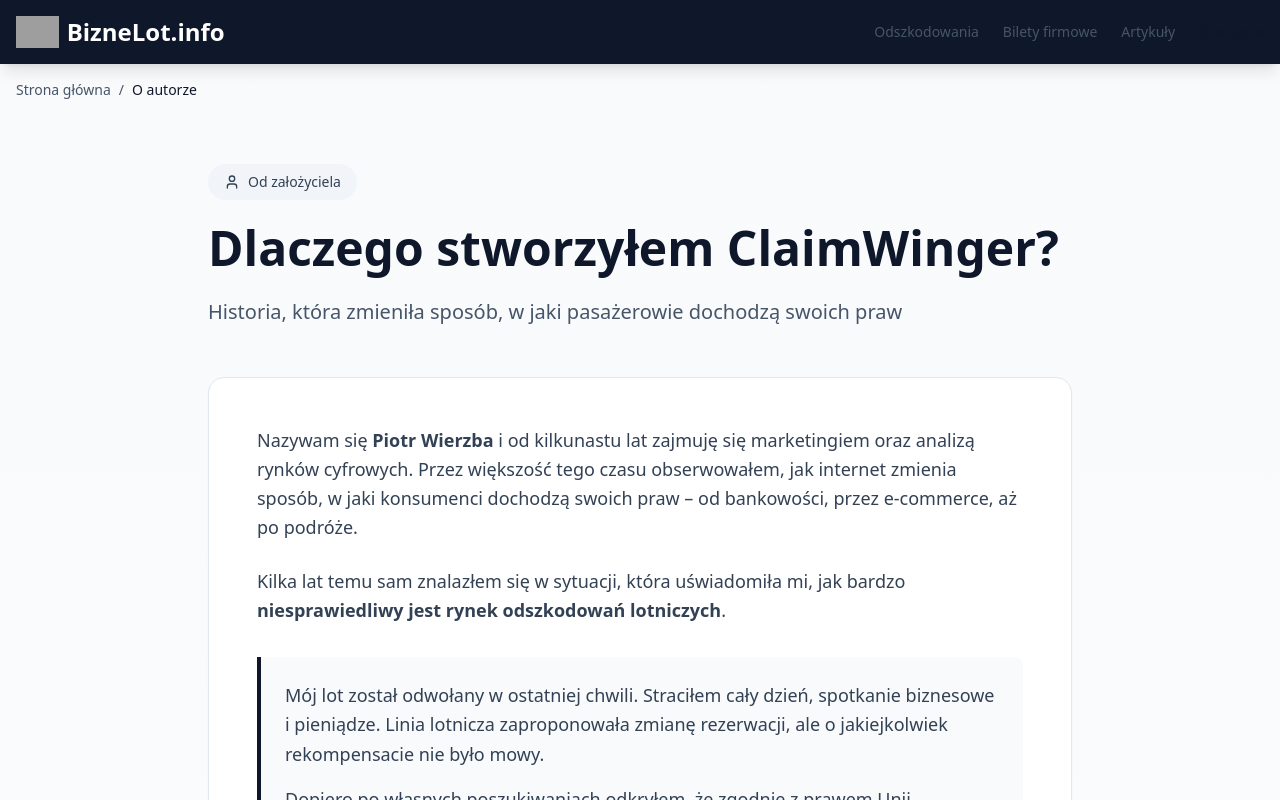
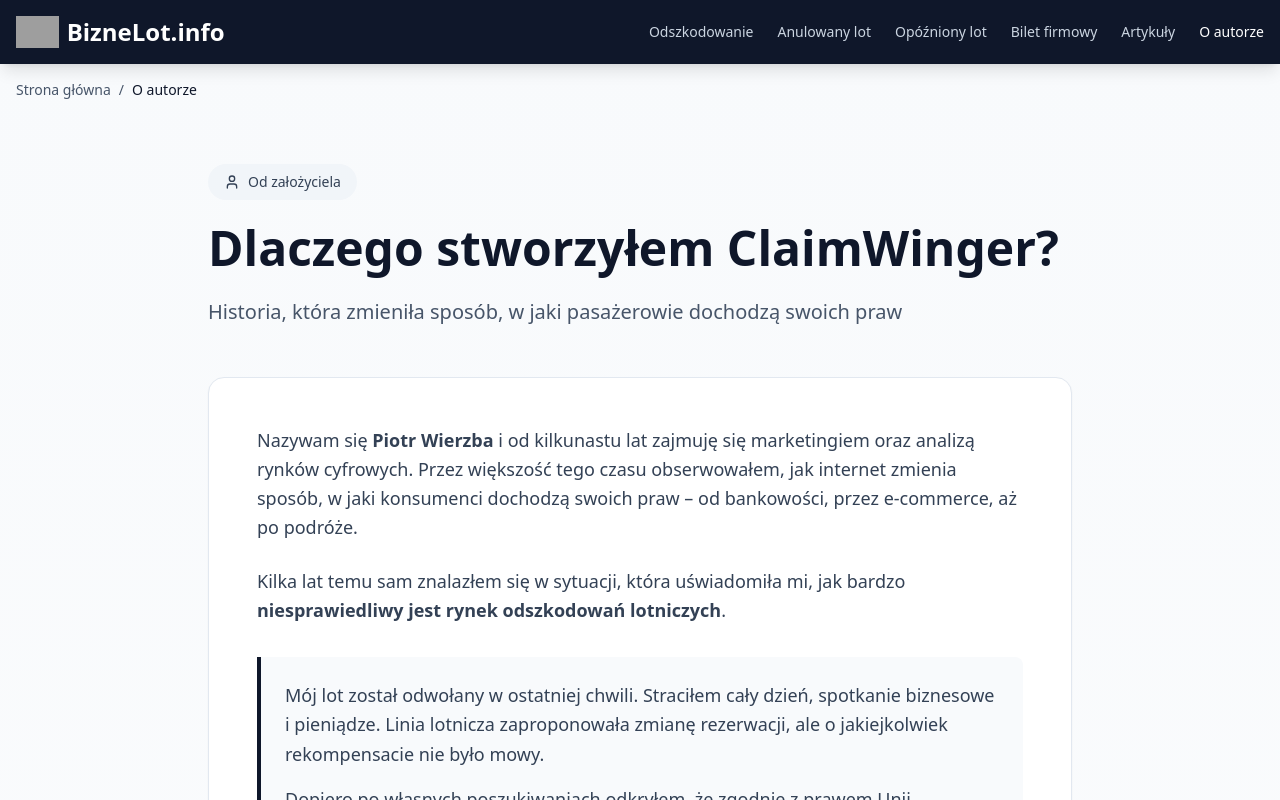
Before and after one commit to totawierzba-star/sg-6609a54d-9b8a-4031-afea-a06b0b5e1095-1773721747, a Next.js app: page /o-autorze in a window 1280 px wide. Shown: the top 800 px of the page. Built offline with nearby package versions, Linux system fonts and the light colour scheme; grey boxes are pictures that could not be loaded.

Commit message:
fix(i18n): Add missing translation keys and CTA section

```diff
--- /dev/null
+++ b/src/components/Navigation.tsx
@@ -0,0 +1,84 @@
+import Link from "next/link";
+import { useRouter } from "next/router";
+import { Plane } from "lucide-react";
+import { Button } from "@/components/ui/button";
+import { LanguageSwitcher } from "@/components/LanguageSwitcher";
+import { MobileNav } from "@/components/MobileNav";
+import { useLocale } from "@/contexts/LocaleContext";
+import { translations } from "@/lib/translations";
+
+export function Navigation() {
+  const router = useRouter();
+  const { locale } = useLocale();
+  const t = translations[locale];
+
+  const isActive = (path: string) => router.pathname === path;
+
+  return (
+    <header className="fixed top-0 left-0 right-0 z-50 bg-slate-900/95 backdrop-blur-sm border-b border-slate-800">
+      <div className="container mx-auto px-4">
+        <div className="flex items-center justify-between h-16">
+          <Link href="/" className="flex items-center gap-2 text-white hover:text-blue-400 transition-colors">
+            <Plane className="w-6 h-6" />
+            <span className="font-bold text-xl">BiznesLot</span>
+          </Link>
+
+          <nav className="hidden md:flex items-center gap-6">
+            <Link
+              href="/odszkodowanie-lot-sluzbowy"
+              className={isActive("/odszkodowanie-lot-sluzbowy") ? "text-white font-medium" : "text-slate-300 hover:text-white transition-colors"}
+            >
+              {t.nav.compensation}
+            </Link>
+            <Link
+              href="/opozniony-lot-delegacja"
+              className={isActive("/opozniony-lot-delegacja") ? "text-white font-medium" : "text-slate-300 hover:text-white transition-colors"}
+            >
+              {t.nav.delayedFlight}
+            </Link>
+            <Link
+              href="/anulowany-lot-delegacja"
+              className={isActive("/anulowany-lot-delegacja") ? "text-white font-medium" : "text-slate-300 hover:text-white transition-colors"}
+            >
+              {t.nav.canceledFlight}
+            </Link>
+            <Link
+              href="/bilet-firmowy-prawa"
+              className={isActive("/bilet-firmowy-prawa") ? "text-white font-medium" : "text-slate-300 hover:text-white transition-colors"}
+            >
+              {t.nav.ticketRights}
+            </Link>
+            <Link
+              href="/pracodawca-a-odszkodowanie"
+              className={isActive("/pracodawca-a-odszkodowanie") ? "text-white font-medium" : "text-slate-300 hover:text-white transition-colors"}
+            >
+              {t.nav.employerCompensation}
+            </Link>
+            <Link
+              href="/artykuly"
+              className={isActive("/artykuly") || router.pathname.startsWith("/artykuly/") ? "text-white font-medium" : "text-slate-300 hover:text-white transition-colors"}
+            >
+              {t.nav.articles}
+            </Link>
+            <Link
+              href="/o-autorze"
+              className={isActive("/o-autorze") ? "text-white font-medium" : "text-slate-300 hover:text-white transition-colors"}
+            >
+              {t.nav.about}
+            </Link>
+          </nav>
+
+          <div className="flex items-center gap-4">
+            <LanguageSwitcher />
+            <Link href="https://claimwinger.com" target="_blank" rel="noopener noreferrer">
+              <Button variant="default" size="sm" className="hidden md:inline-flex bg-blue-600 hover:bg-blue-700">
+                {t.cta.checkCompensation}
+              </Button>
+            </Link>
+            <MobileNav />
+          </div>
+        </div>
+      </div>
+    </header>
+  );
+}
--- a/src/lib/translations.ts
+++ b/src/lib/translations.ts
@@ -20,6 +20,9 @@
     compensation: string;
     about: string;
     articles: string;
+  };
+  cta: {
+    checkCompensation: string;
   };
   home: {
     hero: {
@@ -82,6 +85,9 @@
       about: "O autorze",
       articles: "Artykuły",
     },
+    cta: {
+      checkCompensation: "Sprawdź odszkodowanie",
+    },
     home: {
       hero: {
         title: "Poznaj swoje prawa podczas podróży służbowych",
@@ -141,6 +147,9 @@
       about: "About",
       articles: "Articles",
     },
+    cta: {
+      checkCompensation: "Check compensation",
+    },
     home: {
       hero: {
         title: "Know Your Rights During Business Travel",
--- a/src/pages/bilet-firmowy-prawa.tsx
+++ b/src/pages/bilet-firmowy-prawa.tsx
@@ -113,22 +113,22 @@
                 BizneLot.info
               </Link>
               <nav className="hidden md:flex gap-6">
-                <Link href="/odszkodowanie-lot-sluzbowy" className="text-sm text-slate-600 hover:text-slate-900 transition-colors">
+                <Link href="/odszkodowanie-lot-sluzbowy" className="text-sm text-slate-300 hover:text-white transition-colors">
                   Odszkodowanie
                 </Link>
-                <Link href="/anulowany-lot-delegacja" className="text-sm text-slate-600 hover:text-slate-900 transition-colors">
+                <Link href="/anulowany-lot-delegacja" className="text-sm text-slate-300 hover:text-white transition-colors">
                   Anulowany lot
                 </Link>
-                <Link href="/opozniony-lot-delegacja" className="text-sm text-slate-600 hover:text-slate-900 transition-colors">
+                <Link href="/opozniony-lot-delegacja" className="text-sm text-slate-300 hover:text-white transition-colors">
                   Opóźniony lot
                 </Link>
-                <Link href="/bilet-firmowy-prawa" className="text-sm text-slate-900 font-medium">
+                <Link href="/bilet-firmowy-prawa" className="text-sm text-white font-medium">
                   Bilet firmowy
                 </Link>
-                <Link href="/artykuly" className="text-sm text-slate-600 hover:text-slate-900 transition-colors">
+                <Link href="/artykuly" className="text-sm text-slate-300 hover:text-white transition-colors">
                   Artykuły
                 </Link>
-                <Link href="/o-autorze" className="text-sm text-slate-600 hover:text-slate-900 transition-colors">
+                <Link href="/o-autorze" className="text-sm text-slate-300 hover:text-white transition-colors">
                   O autorze
                 </Link>
               </nav>
--- a/src/pages/o-autorze.tsx
+++ b/src/pages/o-autorze.tsx
@@ -90,16 +90,22 @@
                 BizneLot.info
               </Link>
               <nav className="hidden md:flex gap-6">
-                <Link href="/odszkodowanie-lot-sluzbowy" className="text-sm text-slate-600 hover:text-slate-900 transition-colors">
-                  Odszkodowania
+                <Link href="/odszkodowanie-lot-sluzbowy" className="text-sm text-slate-300 hover:text-white transition-colors">
+                  Odszkodowanie
                 </Link>
-                <Link href="/bilet-firmowy-prawa" className="text-sm text-slate-600 hover:text-slate-900 transition-colors">
-                  Bilety firmowe
+                <Link href="/anulowany-lot-delegacja" className="text-sm text-slate-300 hover:text-white transition-colors">
+                  Anulowany lot
                 </Link>
-                <Link href="/artykuly" className="text-sm text-slate-600 hover:text-slate-900 transition-colors">
+                <Link href="/opozniony-lot-delegacja" className="text-sm text-slate-300 hover:text-white transition-colors">
+                  Opóźniony lot
+                </Link>
+                <Link href="/bilet-firmowy-prawa" className="text-sm text-slate-300 hover:text-white transition-colors">
+                  Bilet firmowy
+                </Link>
+                <Link href="/artykuly" className="text-sm text-slate-300 hover:text-white transition-colors">
                   Artykuły
                 </Link>
-                <Link href="/o-autorze" className="text-sm text-slate-900 font-medium">
+                <Link href="/o-autorze" className="text-sm text-white font-medium">
                   O autorze
                 </Link>
               </nav>
--- a/src/pages/odszkodowanie-lot-sluzbowy.tsx
+++ b/src/pages/odszkodowanie-lot-sluzbowy.tsx
@@ -112,22 +112,22 @@
                 BizneLot.info
               </Link>
               <nav className="hidden md:flex gap-6">
-                <Link href="/odszkodowanie-lot-sluzbowy" className="text-sm text-slate-900 font-medium">
+                <Link href="/odszkodowanie-lot-sluzbowy" className="text-sm text-white font-medium">
                   Odszkodowanie
                 </Link>
-                <Link href="/anulowany-lot-delegacja" className="text-sm text-slate-600 hover:text-slate-900 transition-colors">
+                <Link href="/anulowany-lot-delegacja" className="text-sm text-slate-300 hover:text-white transition-colors">
                   Anulowany lot
                 </Link>
-                <Link href="/opozniony-lot-delegacja" className="text-sm text-slate-600 hover:text-slate-900 transition-colors">
+                <Link href="/opozniony-lot-delegacja" className="text-sm text-slate-300 hover:text-white transition-colors">
                   Opóźniony lot
                 </Link>
-                <Link href="/bilet-firmowy-prawa" className="text-sm text-slate-600 hover:text-slate-900 transition-colors">
+                <Link href="/bilet-firmowy-prawa" className="text-sm text-slate-300 hover:text-white transition-colors">
                   Bilet firmowy
                 </Link>
-                <Link href="/artykuly" className="text-sm text-slate-600 hover:text-slate-900 transition-colors">
+                <Link href="/artykuly" className="text-sm text-slate-300 hover:text-white transition-colors">
                   Artykuły
                 </Link>
-                <Link href="/o-autorze" className="text-sm text-slate-600 hover:text-slate-900 transition-colors">
+                <Link href="/o-autorze" className="text-sm text-slate-300 hover:text-white transition-colors">
                   O autorze
                 </Link>
               </nav>
--- a/src/pages/opozniony-lot-delegacja.tsx
+++ b/src/pages/opozniony-lot-delegacja.tsx
@@ -113,22 +113,22 @@
                 BizneLot.info
               </Link>
               <nav className="hidden md:flex gap-6">
-                <Link href="/odszkodowanie-lot-sluzbowy" className="text-sm text-slate-600 hover:text-slate-900 transition-colors">
+                <Link href="/odszkodowanie-lot-sluzbowy" className="text-sm text-slate-300 hover:text-white transition-colors">
                   Odszkodowanie
                 </Link>
-                <Link href="/anulowany-lot-delegacja" className="text-sm text-slate-600 hover:text-slate-900 transition-colors">
+                <Link href="/anulowany-lot-delegacja" className="text-sm text-slate-300 hover:text-white transition-colors">
                   Anulowany lot
                 </Link>
-                <Link href="/opozniony-lot-delegacja" className="text-sm text-slate-900 font-medium">
+                <Link href="/opozniony-lot-delegacja" className="text-sm text-white font-medium">
                   Opóźniony lot
                 </Link>
-                <Link href="/bilet-firmowy-prawa" className="text-sm text-slate-600 hover:text-slate-900 transition-colors">
+                <Link href="/bilet-firmowy-prawa" className="text-sm text-slate-300 hover:text-white transition-colors">
                   Bilet firmowy
                 </Link>
-                <Link href="/artykuly" className="text-sm text-slate-600 hover:text-slate-900 transition-colors">
+                <Link href="/artykuly" className="text-sm text-slate-300 hover:text-white transition-colors">
                   Artykuły
                 </Link>
-                <Link href="/o-autorze" className="text-sm text-slate-600 hover:text-slate-900 transition-colors">
+                <Link href="/o-autorze" className="text-sm text-slate-300 hover:text-white transition-colors">
                   O autorze
                 </Link>
               </nav>
--- a/src/pages/pracodawca-a-odszkodowanie.tsx
+++ b/src/pages/pracodawca-a-odszkodowanie.tsx
@@ -121,22 +121,25 @@
                 BizneLot.info
               </Link>
               <nav className="hidden md:flex gap-6">
-                <Link href="/odszkodowanie-lot-sluzbowy" className="text-sm text-slate-600 hover:text-slate-900 transition-colors">
+                <Link href="/odszkodowanie-lot-sluzbowy" className="text-sm text-slate-300 hover:text-white transition-colors">
                   Odszkodowanie
                 </Link>
-                <Link href="/anulowany-lot-delegacja" className="text-sm text-slate-600 hover:text-slate-900 transition-colors">
+                <Link href="/anulowany-lot-delegacja" className="text-sm text-slate-300 hover:text-white transition-colors">
                   Anulowany lot
                 </Link>
-                <Link href="/opozniony-lot-delegacja" className="text-sm text-slate-600 hover:text-slate-900 transition-colors">
+                <Link href="/opozniony-lot-delegacja" className="text-sm text-slate-300 hover:text-white transition-colors">
                   Opóźniony lot
                 </Link>
-                <Link href="/bilet-firmowy-prawa" className="text-sm text-slate-600 hover:text-slate-900 transition-colors">
+                <Link href="/bilet-firmowy-prawa" className="text-sm text-slate-300 hover:text-white transition-colors">
                   Bilet firmowy
                 </Link>
-                <Link href="/artykuly" className="text-sm text-slate-600 hover:text-slate-900 transition-colors">
+                <Link href="/pracodawca-a-odszkodowanie" className="text-sm text-white font-medium">
+                  Pracodawca
+                </Link>
+                <Link href="/artykuly" className="text-sm text-slate-300 hover:text-white transition-colors">
                   Artykuły
                 </Link>
-                <Link href="/o-autorze" className="text-sm text-slate-600 hover:text-slate-900 transition-colors">
+                <Link href="/o-autorze" className="text-sm text-slate-300 hover:text-white transition-colors">
                   O autorze
                 </Link>
               </nav>
@@ -158,7 +161,7 @@
             </h1>
             <p className="text-xl text-slate-300 leading-relaxed">
               Czy musisz oddać firmie pieniądze za odszkodowanie od linii lotniczej? Co mówi prawo pracy
-              i europejskie? Szczegółowa analiza prawna dla pracowników podróżujących służbowo.
+              i europejskie? Szczegółowa analiza prawna dla pracowników podręcznych służbowo.
             </p>
           </div>
         </section>
```
